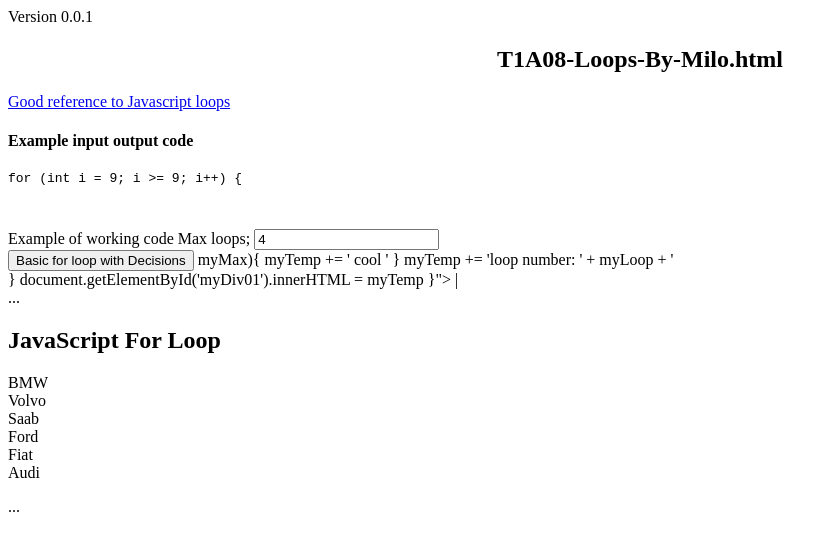
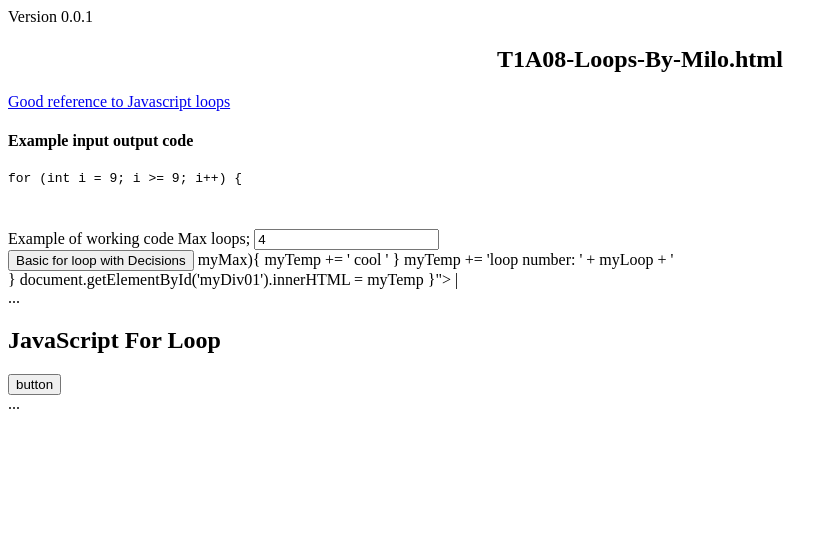
Before and after one commit to MiloMoore/gamedev2022-23Milo, a plain HTML site: page public/T1A08-Loops-By-Milo.html in a window 1280 px wide. Shown: the whole page, without its empty margins (0-838 px from the left). Drawn offline with Linux system fonts and the light colour scheme.

Commit message:
Update T1A08-Loops-By-Milo.html

```diff
--- a/public/T1A08-Loops-By-Milo.html
+++ b/public/T1A08-Loops-By-Milo.html
@@ -39,7 +39,10 @@ Max loops; <input id="myNum01" type=number value="4"><br>
 
 <h2>JavaScript For Loop</h2>
 
-<p id="demo"></p>
+<input type=button value="button" onClick="{
+                                           document.getElementById('demo').innerHTML = ''
+
+                                           }">
 
 <script>
 
```
